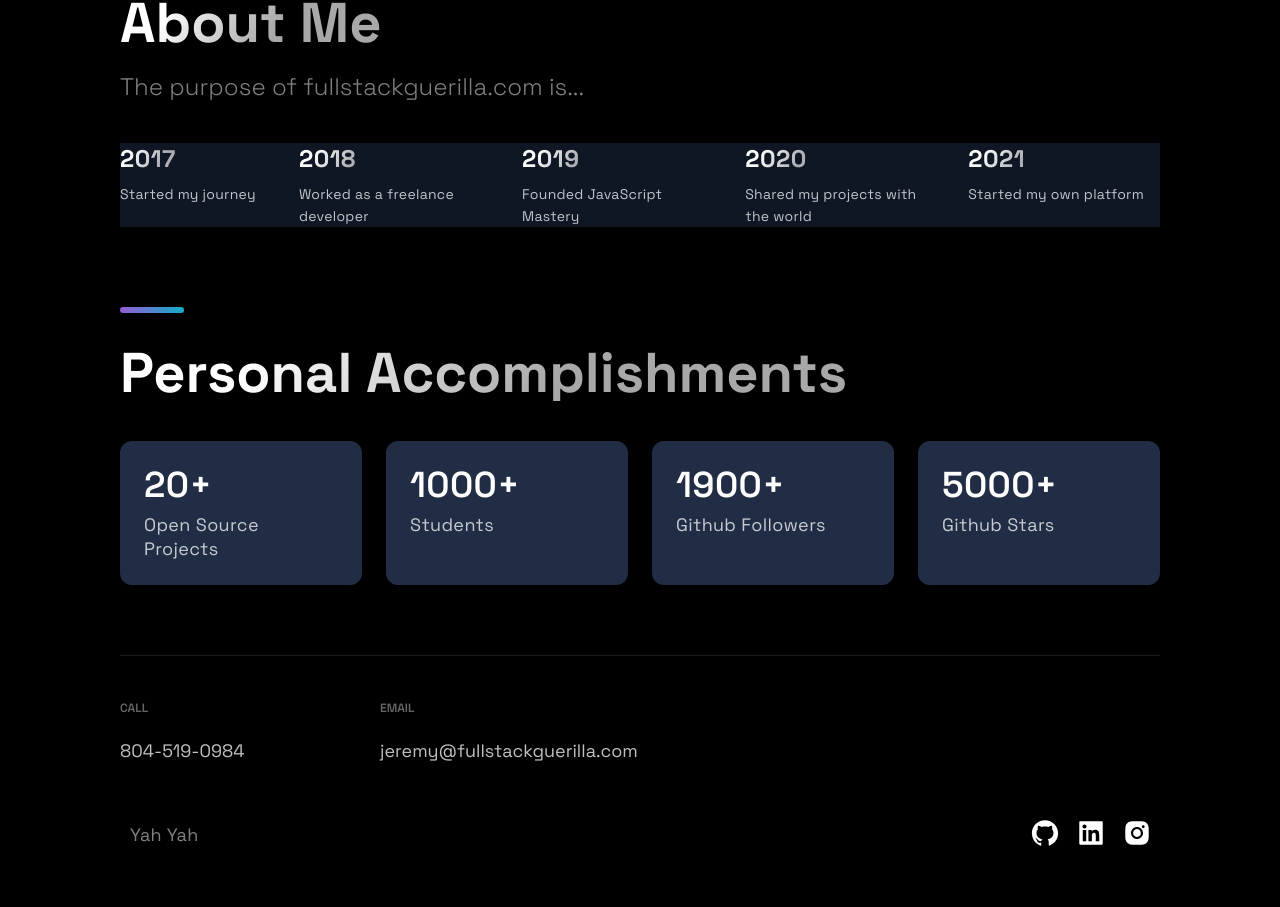
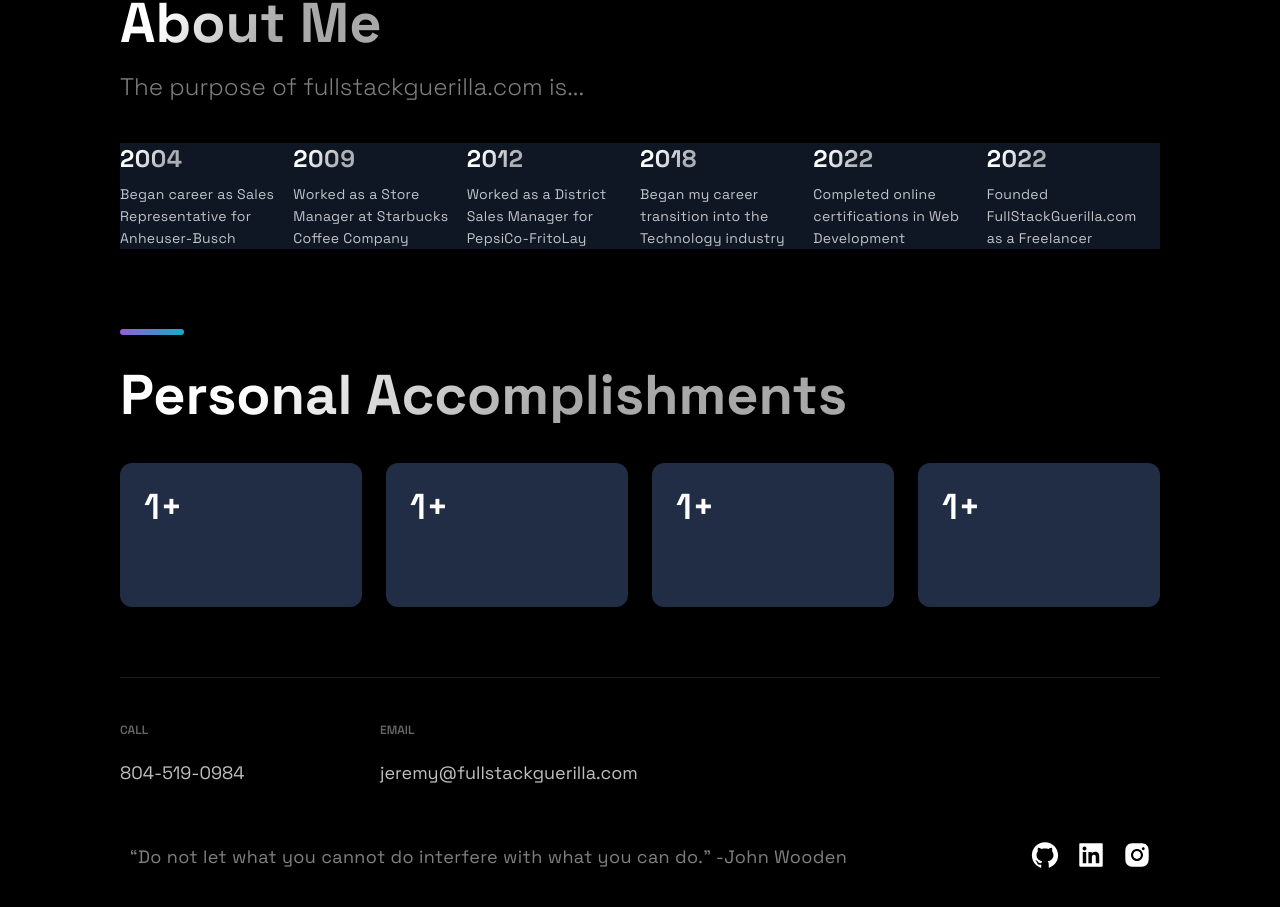
Before and after one commit to JeremyCabrera/portfolio-website, a Next.js app: page / in a window 1280 px wide. Shown: the part 2663-3570 px from the top of the page. Built offline with nearby package versions, Linux system fonts and the light colour scheme.

Commit message:
Updated text in footer, header and links.

```diff
--- a/src/components/Acomplishments/Acomplishments.js
+++ b/src/components/Acomplishments/Acomplishments.js
@@ -4,10 +4,10 @@ import { Section, SectionDivider, SectionTitle } from '../../styles/GlobalCompon
 import { Box, Boxes, BoxNum, BoxText } from './AcomplishmentsStyles';
 
 const data = [
-  { number: 20, text: 'Open Source Projects'},
-  { number: 1000, text: 'Students', },
-  { number: 1900, text: 'Github Followers', },
-  { number: 5000, text: 'Github Stars', }
+  { number: 1, text: '', },
+  { number: 1, text: '', },
+  { number: 1, text: '', },
+  { number: 1, text: '', }
 ];
 
 const Acomplishments = () => (
@@ -16,7 +16,7 @@ const Acomplishments = () => (
     <Boxes>
       {data.map((card, index) => (
         <Box key={index}>
-          <BoxNum>{card.number}+</BoxNum>
+        <BoxNum>{card.number}+</BoxNum>
           <BoxText>{card.text}</BoxText>
         </Box>
       ))}
--- a/src/components/Footer/Footer.js
+++ b/src/components/Footer/Footer.js
@@ -19,16 +19,16 @@ const Footer = () => {
       </LinkList>
       <SocialIconsContainer>
         <CompanyContainer>
-          <Slogan>Yah Yah</Slogan>
+          <Slogan>“Do not let what you cannot do interfere with what you can do.” -John Wooden</Slogan>
         </CompanyContainer>
         <SocialContainer>
-        <SocialIcons href='https://github.com'>
+        <SocialIcons href='https://github.com/JeremyCabrera'>
         <AiFillGithub size="3rem" />
       </SocialIcons>
-      <SocialIcons href='https://linkedin.com'>
+      <SocialIcons href='https://linkedin.com/in/jeremy-cabrera-4044a8179/'>
         <AiFillLinkedin size="3rem" />
       </SocialIcons>
-      <SocialIcons href='https://instagram.com'>
+      <SocialIcons href='https://instagram.com/fullstack_guerilla/'>
         <AiFillInstagram size="3rem" />
       </SocialIcons>
       </SocialContainer>
--- a/src/components/Header/Header.js
+++ b/src/components/Header/Header.js
@@ -34,13 +34,13 @@ const Header = () =>  (
       </li>
     </Div2>
     <Div3>
-      <SocialIcons href='https://github.com'>
+      <SocialIcons href='https://github.com/JeremyCabrera'>
         <AiFillGithub size="3rem" />
       </SocialIcons>
-      <SocialIcons href='https://linkedin.com'>
+      <SocialIcons href='https://linkedin.com/in/jeremy-cabrera-4044a8179/'>
         <AiFillLinkedin size="3rem" />
       </SocialIcons>
-      <SocialIcons href='https://instagram.com'>
+      <SocialIcons href='https://instagram.com//fullstack_guerilla/'>
         <AiFillInstagram size="3rem" />
       </SocialIcons>
     </Div3>
--- a/src/constants/constants.js
+++ b/src/constants/constants.js
@@ -38,9 +38,10 @@ export const projects = [
 ];
 
 export const TimeLineData = [
-  { year: 2017, text: 'Started my journey', },
-  { year: 2018, text: 'Worked as a freelance developer', },
-  { year: 2019, text: 'Founded JavaScript Mastery', },
-  { year: 2020, text: 'Shared my projects with the world', },
-  { year: 2021, text: 'Started my own platform', },
+  { year: 2004, text: 'Began career as Sales Representative for Anheuser-Busch', },
+  { year: 2009, text: 'Worked as a Store Manager at Starbucks Coffee Company', },
+  { year: 2012, text: 'Worked as a District Sales Manager for PepsiCo-FritoLay', },
+  { year: 2018, text: 'Began my career transition into the Technology industry', },
+  { year: 2022, text: 'Completed online certifications in Web Development', },
+  { year: 2022, text: 'Founded FullStackGuerilla.com as a Freelancer ', },
 ];
```
